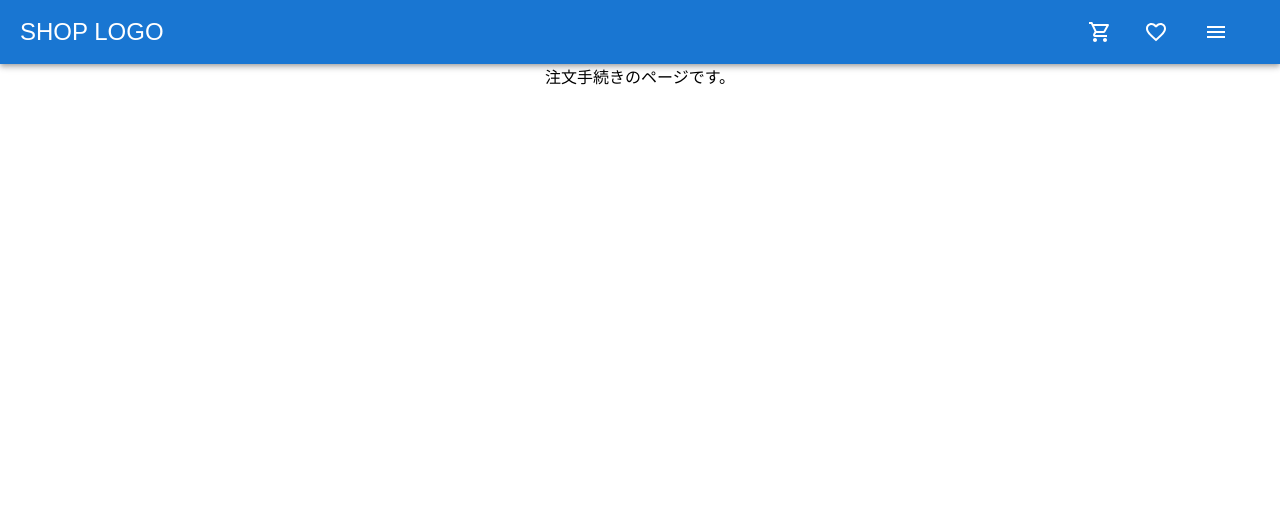
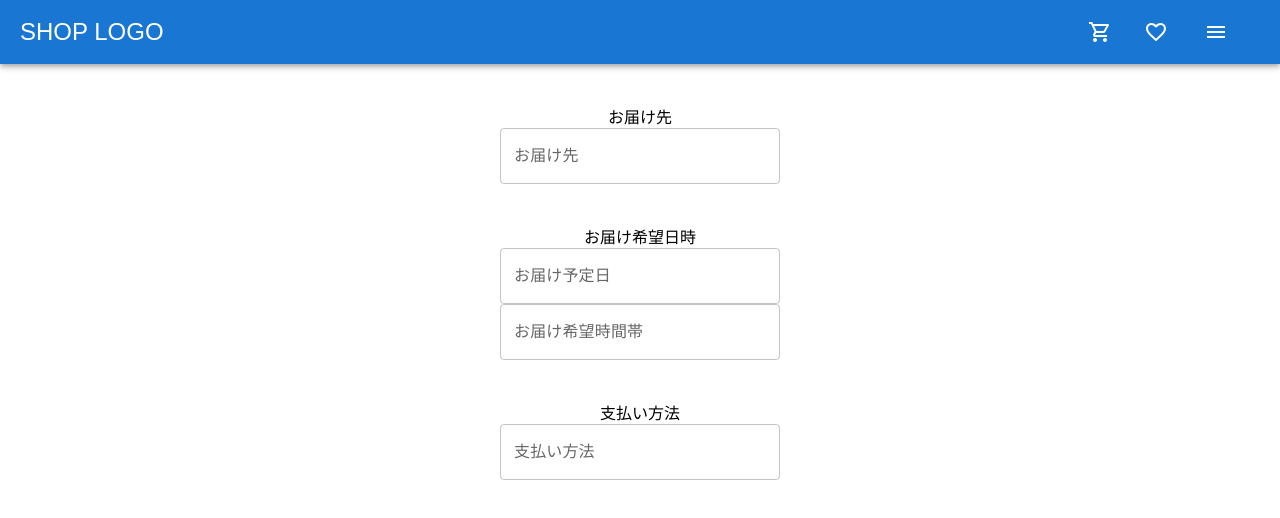
Before and after one commit to Onepiece2424/shampoo_ec_site, a React (Create React App) app in the folder frontend/: page /order in a window 1280 px wide. Shown: the top 518 px of the page. Built offline with nearby package versions, Linux system fonts and the light colour scheme.

Commit message:
注文手続きページにお届け日時などのフォームの作成

```diff
--- a/frontend/src/components/order/Order.jsx
+++ b/frontend/src/components/order/Order.jsx
@@ -1,14 +1,65 @@
 import React from 'react'
 import store from '../../reducks/store'
+import { Field, reduxForm } from 'redux-form';
+// components
+import { renderTextField } from '../modules/renderTextField';
 
-const Addressee = () => {
+const Addressee = (props) => {
 
-  console.log(store.getState().count)
+  const { handleSubmit } = props;
+
   return (
     <div>
-      注文手続きのページです。
+      <br></br>
+      <br></br>
+      <form onSubmit={handleSubmit}>
+        <div>
+          <div>お届け先</div>
+          <Field
+            name="address"
+            component={renderTextField}
+            label="お届け先"
+            placeholder="お届け先を入力してください。"
+            style={{ width: 280 }}
+          />
+        </div>
+        <br></br>
+        <br></br>
+        <div>
+          <div>お届け希望日時</div>
+          <Field
+            name="appointed_delivery_date"
+            component={renderTextField}
+            label="お届け予定日"
+            placeholder="お届け予定日を入力してください。"
+            style={{ width: 280 }}
+          />
+          <br></br>
+          <Field
+            name="appointed_delivery_time"
+            component={renderTextField}
+            label="お届け希望時間帯"
+            placeholder="お届け希望時間帯を入力してください。"
+            style={{ width: 280 }}
+          />
+        </div>
+        <br></br>
+        <br></br>
+        <div>
+          <div>支払い方法</div>
+          <Field
+            name="how_to_payment"
+            component={renderTextField}
+            label="支払い方法"
+            placeholder="支払い方法を入力してください。"
+            style={{ width: 280 }}
+          />
+        </div>
+      </form>
     </div>
   )
 }
 
-export default Addressee
+export default reduxForm({
+  form: 'orderForm',
+})(Addressee);
```
